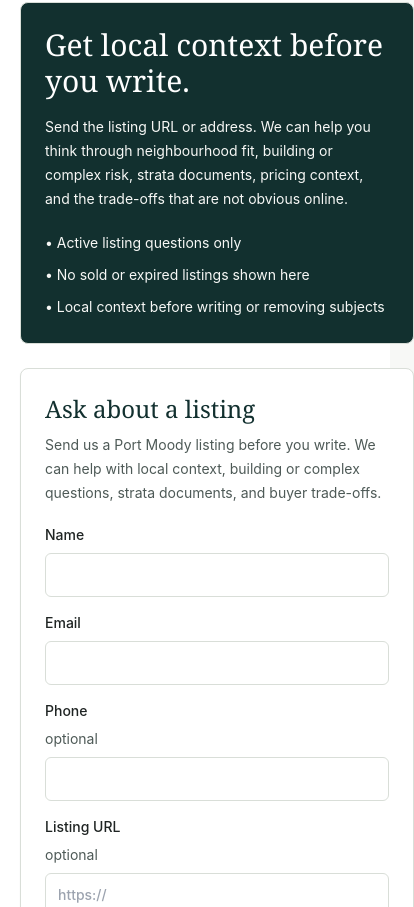
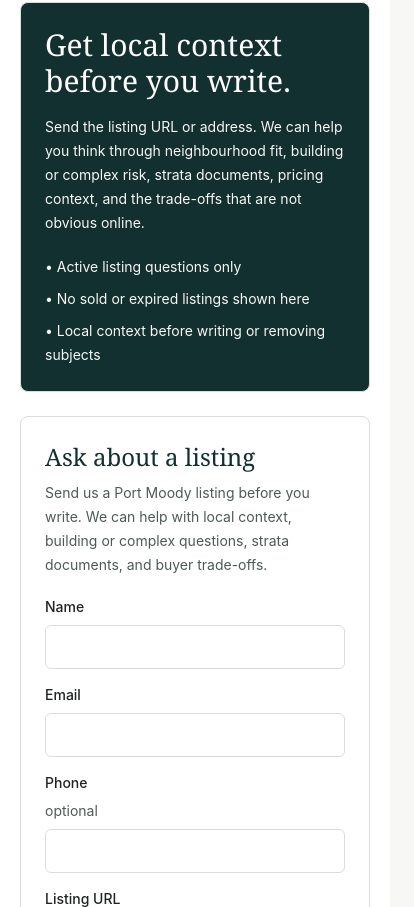
Before and after one commit to MrB-Can/liveinportmoody.com, a Next.js app: page /listings in a window 390 px wide. Shown: the part 3287-4194 px from the top of the page, 414 px wide, since content can reach past the window. Built offline with nearby package versions, Linux system fonts and the light colour scheme; no server answers.

Commit message:
Fix listings mobile overflow

```diff
--- a/src/app/listings/page.tsx
+++ b/src/app/listings/page.tsx
@@ -179,7 +179,7 @@ export default function ListingsPage() {
       </Section>
 
       <Section title="Before writing an offer" intro="Use this framework to think through what matters for this specific property and your decision.">
-        <div className="grid gap-4 sm:grid-cols-2 lg:grid-cols-5">
+        <div className="grid min-w-0 gap-4 sm:grid-cols-2 lg:grid-cols-5">
           {[
             { item: "Property", detail: "Age, condition, renovations, defects, inspections" },
             { item: "Building / Strata", detail: "Bylaws, fees, reserves, special assessments, condition" },
@@ -187,7 +187,7 @@ export default function ListingsPage() {
             { item: "Pricing Context", detail: "Recent sales, list-to-sell ratio, market trends, comparable units" },
             { item: "Buyer Trade-offs", detail: "Space vs. location, finishes vs. potential, timing vs. fit" },
           ].map((item) => (
-            <article key={item.item} className="rounded-lg border border-softBorder bg-white p-5 text-center">
+            <article key={item.item} className="min-w-0 rounded-lg border border-softBorder bg-white p-5 text-center">
               <h3 className="font-heading text-lg text-deepInlet">{item.item}</h3>
               <p className="mt-2 text-xs leading-5 text-slateText">{item.detail}</p>
             </article>
@@ -196,8 +196,8 @@ export default function ListingsPage() {
       </Section>
 
       <Section title="Listing support" tone="white">
-        <div className="grid gap-6 lg:grid-cols-[0.85fr_1.1fr] lg:items-start">
-          <div className="self-start rounded-lg border border-softBorder bg-deepInlet p-6 text-white">
+        <div className="grid min-w-0 gap-6 lg:grid-cols-[minmax(0,0.85fr)_minmax(0,1.1fr)] lg:items-start">
+          <div className="w-full min-w-0 max-w-full self-start rounded-lg border border-softBorder bg-deepInlet p-6 text-white">
             <h2 className="font-heading text-3xl">Get local context before you write.</h2>
             <p className="mt-4 text-sm leading-6 text-mist">
               Send the listing URL or address. We can help you think through neighbourhood fit, building or complex risk, strata documents, pricing context, and the trade-offs that are not obvious online.
--- a/src/components/listings/ListingSupportForm.tsx
+++ b/src/components/listings/ListingSupportForm.tsx
@@ -78,35 +78,35 @@ export function ListingSupportForm() {
   }
 
   return (
-    <form id="ask-listing" className="rounded-lg border border-softBorder bg-white p-6 shadow-sm" onSubmit={onSubmit}>
+    <form id="ask-listing" className="w-full min-w-0 max-w-full rounded-lg border border-softBorder bg-white p-6 shadow-sm" onSubmit={onSubmit}>
       <h3 className="font-heading text-2xl text-deepInlet">Ask about a listing</h3>
       <p className="mt-2 text-sm leading-6 text-slateText">
         Send us a Port Moody listing before you write. We can help with local context, building or complex questions, strata documents, and buyer trade-offs.
       </p>
-      <div className="mt-5 grid gap-4">
-        <label className="grid gap-2 text-sm font-medium text-charcoal">
+      <div className="mt-5 grid min-w-0 gap-4">
+        <label className="grid min-w-0 gap-2 text-sm font-medium text-charcoal">
           Name
-          <input name="name" className="min-h-11 rounded-md border border-softBorder px-3" required autoComplete="name" />
+          <input name="name" className="min-h-11 w-full min-w-0 rounded-md border border-softBorder px-3" required autoComplete="name" />
         </label>
-        <label className="grid gap-2 text-sm font-medium text-charcoal">
+        <label className="grid min-w-0 gap-2 text-sm font-medium text-charcoal">
           Email
-          <input name="email" className="min-h-11 rounded-md border border-softBorder px-3" required type="email" autoComplete="email" />
+          <input name="email" className="min-h-11 w-full min-w-0 rounded-md border border-softBorder px-3" required type="email" autoComplete="email" />
         </label>
-        <label className="grid gap-2 text-sm font-medium text-charcoal">
+        <label className="grid min-w-0 gap-2 text-sm font-medium text-charcoal">
           Phone <span className="font-normal text-slateText">optional</span>
-          <input name="phone" className="min-h-11 rounded-md border border-softBorder px-3" type="tel" autoComplete="tel" />
+          <input name="phone" className="min-h-11 w-full min-w-0 rounded-md border border-softBorder px-3" type="tel" autoComplete="tel" />
         </label>
-        <label className="grid gap-2 text-sm font-medium text-charcoal">
+        <label className="grid min-w-0 gap-2 text-sm font-medium text-charcoal">
           Listing URL <span className="font-normal text-slateText">optional</span>
-          <input name="listingUrl" className="min-h-11 rounded-md border border-softBorder px-3" type="url" placeholder="https://" />
+          <input name="listingUrl" className="min-h-11 w-full min-w-0 rounded-md border border-softBorder px-3" type="url" placeholder="https://" />
         </label>
-        <label className="grid gap-2 text-sm font-medium text-charcoal">
+        <label className="grid min-w-0 gap-2 text-sm font-medium text-charcoal">
           Listing address <span className="font-normal text-slateText">optional</span>
-          <input name="listingAddress" className="min-h-11 rounded-md border border-softBorder px-3" placeholder="Example: 123 Example Street, Port Moody" />
+          <input name="listingAddress" className="min-h-11 w-full min-w-0 rounded-md border border-softBorder px-3" placeholder="Example: 123 Example Street, Port Moody" />
         </label>
-        <label className="grid gap-2 text-sm font-medium text-charcoal">
+        <label className="grid min-w-0 gap-2 text-sm font-medium text-charcoal">
           What do you want help with?
-          <select name="helpType" className="min-h-11 rounded-md border border-softBorder bg-white px-3" defaultValue={helpOptions[0]}>
+          <select name="helpType" className="min-h-11 w-full min-w-0 rounded-md border border-softBorder bg-white px-3" defaultValue={helpOptions[0]}>
             {helpOptions.map((option) => (
               <option key={option} value={option}>
                 {option}
@@ -114,15 +114,15 @@ export function ListingSupportForm() {
             ))}
           </select>
         </label>
-        <label className="grid gap-2 text-sm font-medium text-charcoal">
+        <label className="grid min-w-0 gap-2 text-sm font-medium text-charcoal">
           Notes
           <textarea
             name="question"
-            className="min-h-28 rounded-md border border-softBorder px-3 py-3"
+            className="min-h-28 w-full min-w-0 rounded-md border border-softBorder px-3 py-3"
             placeholder="Tell us what you are trying to understand before viewing, writing, or removing subjects."
           />
         </label>
-        <label className="flex gap-3 text-sm leading-6 text-slateText">
+        <label className="flex min-w-0 gap-3 text-sm leading-6 text-slateText">
           <input name="consentToContact" className="mt-1 h-4 w-4" type="checkbox" defaultChecked />
           I consent to Live in Port Moody contacting me about this request by email or phone.
         </label>
```
